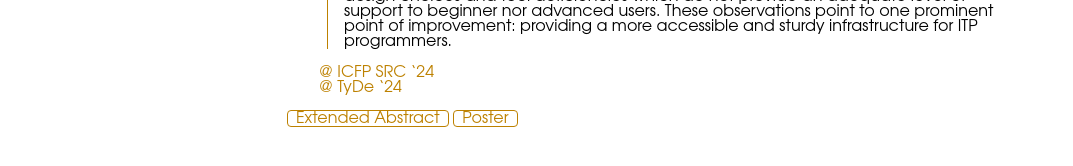
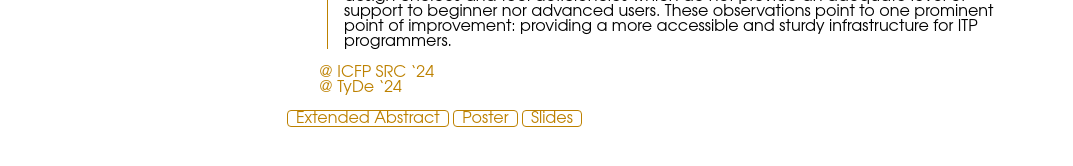
Before and after one commit to sarajuhosova/sarajuhosova.github.io, a Jekyll site: the page built from index.md, in a window 1280 px wide and 1088 px high. Shown: the part 914-1080 px from the top of the window, without its empty margins (98-1171 px from the left). Built offline with Jekyll 4.4.1, drawn with Linux system fonts in a browser that asks for light colours.

Commit message:
Add novice slides

```diff
--- a/index.md
+++ b/index.md
@@ -50,3 +50,4 @@
 
 <a href="/assets/files/novices/extended-abstract.pdf" class="link">Extended Abstract</a>
 <a href="/assets/files/novices/poster.pdf" class="link">Poster</a>
+<a href="/assets/files/novices/slides.pdf" class="link">Slides</a>
```
Also changed, not shown: 1 other file.
